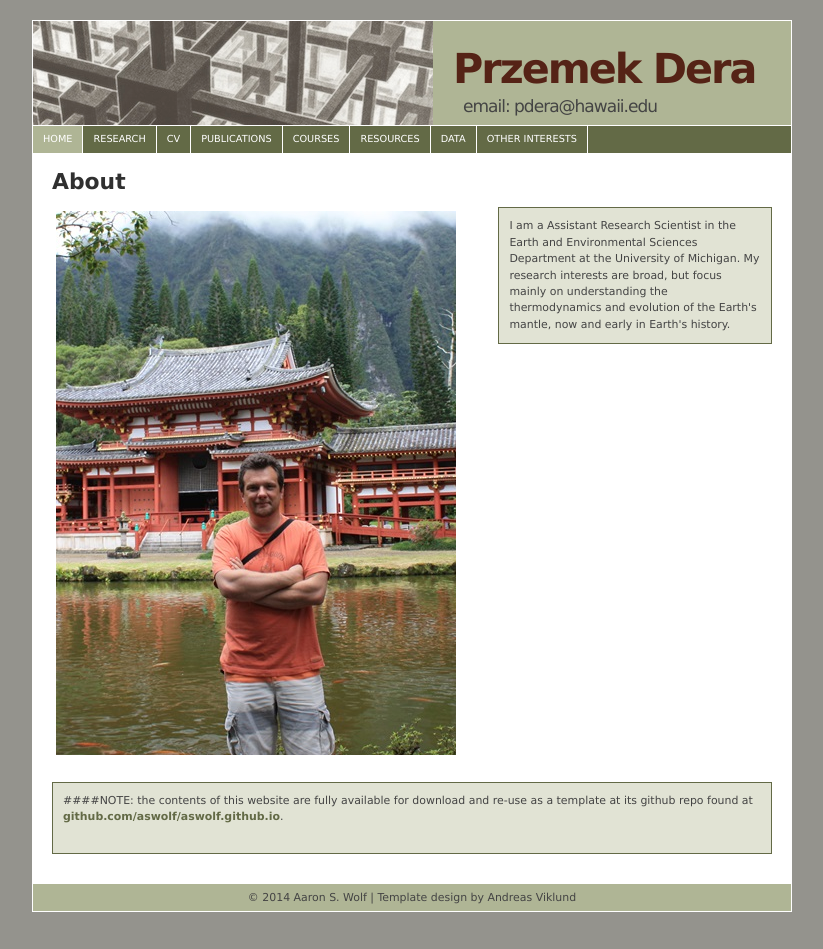
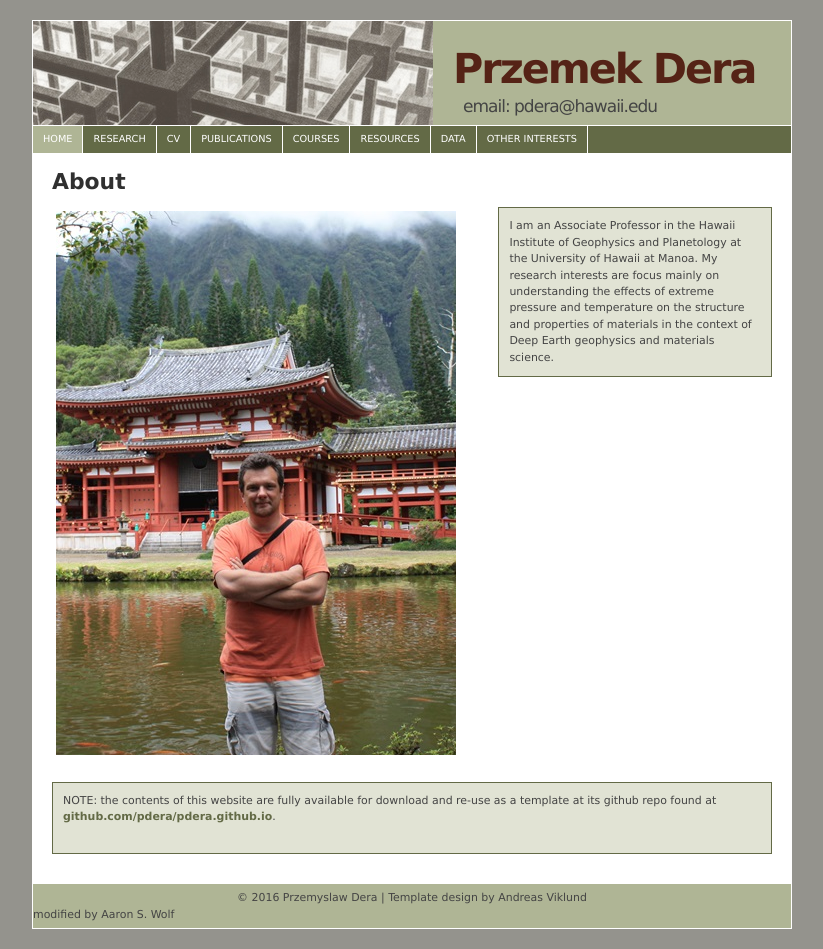
Before and after one commit to pdera/pdera.github.io, a Jekyll site: the page built from index.md, in a window 1280 px wide. Shown: the whole page, without its empty margins (228-1051 px from the left). Built offline with Jekyll 4.4.1, drawn with Linux system fonts in a browser that asks for light colours.

Commit message:
Change main text box content and footer
Change main text box content and footer

```diff
--- a/_includes/foot.html
+++ b/_includes/foot.html
@@ -1,7 +1,7 @@
 
 	</div>
 	<div id="footer">
-		<p>&copy; 2014 Aaron S. Wolf | Template design by <a href="http://andreasviklund.com/">Andreas Viklund</a></p>
+		<p>&copy; 2016 Przemyslaw Dera | Template design by <a href="http://andreasviklund.com/">Andreas Viklund</a></p> modified by Aaron S. Wolf
 	</div>
 
 	</div>
--- a/index.md
+++ b/index.md
@@ -11,8 +11,8 @@ active: home
 
 <div class="splitright">
 <div class="box">
-I am a Assistant Research Scientist in the Earth and Environmental Sciences Department at the University of Michigan.
-My research interests are broad, but focus mainly on understanding the thermodynamics and evolution of the Earth's mantle, now and early in Earth's history.
+I am an Associate Professor in the Hawaii Institute of Geophysics and Planetology at the University of Hawaii at Manoa.
+My research interests are focus mainly on understanding the effects of extreme pressure and temperature on the structure and properties of materials in the context of Deep Earth geophysics and materials science.
 </div>
 </div>
 
@@ -21,5 +21,5 @@ My research interests are broad, but focus mainly on understanding the thermodyn
 <p></p>
 
 <div class="box" markdown="1">
-####NOTE: the contents of this website are fully available for download and re-use as a template at its github repo found at [github.com/aswolf/aswolf.github.io](https://github.com/aswolf/aswolf.github.io).
+NOTE: the contents of this website are fully available for download and re-use as a template at its github repo found at [github.com/pdera/pdera.github.io](https://github.com/pdera/pdera.github.io).
 </div>
```
